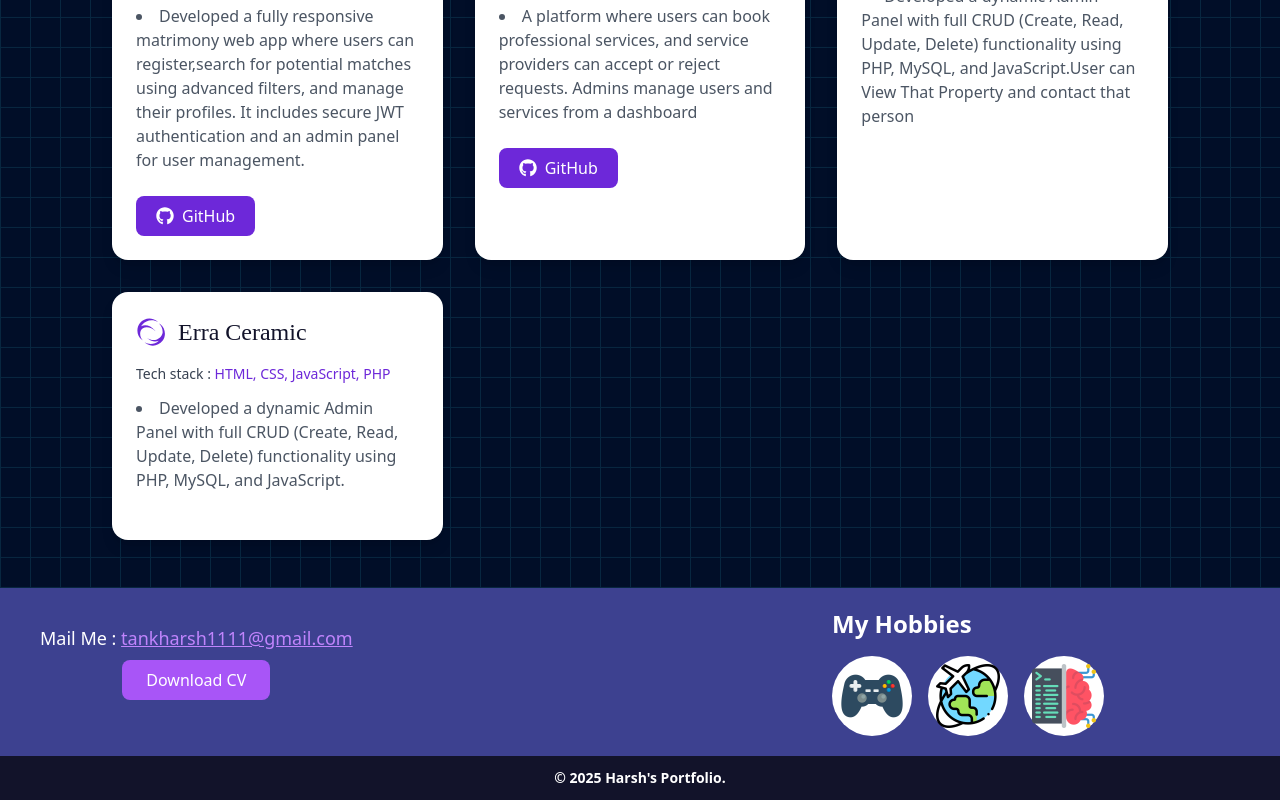
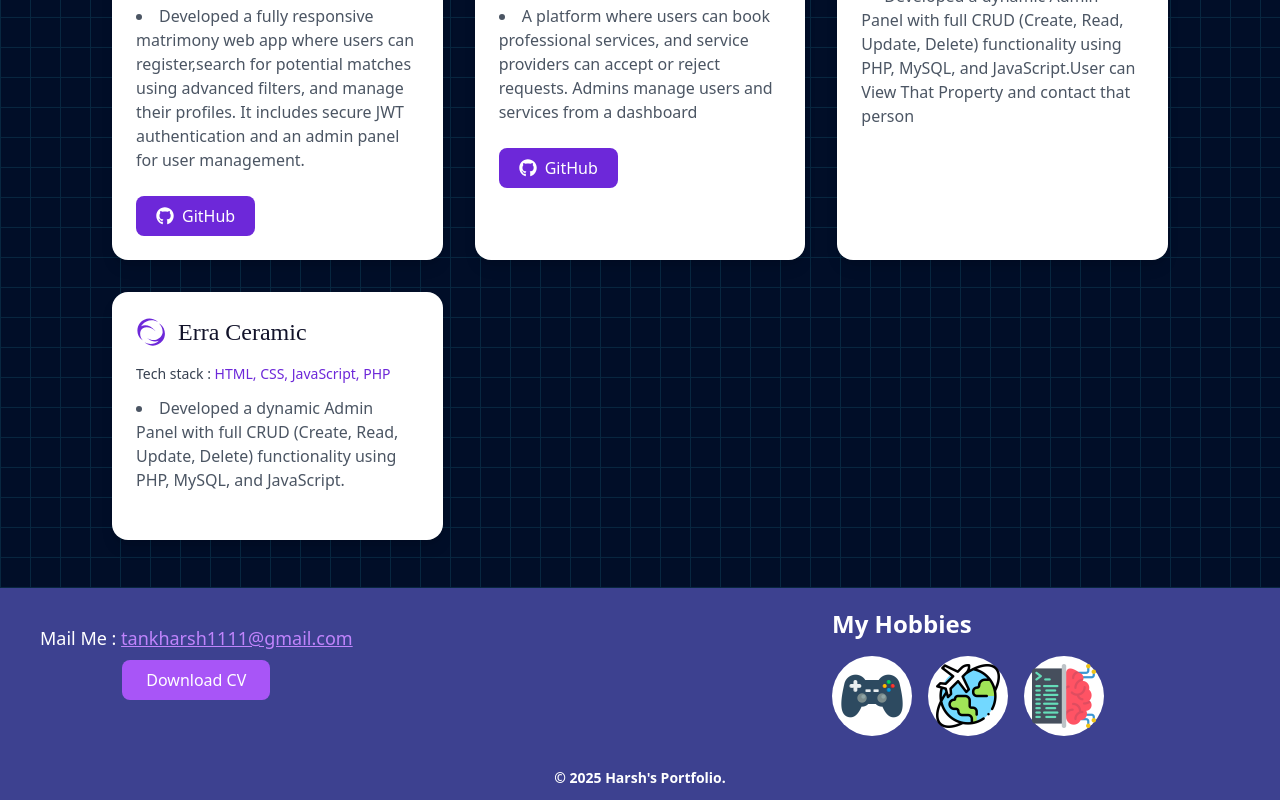
Before and after one commit to tankharsh/Harsh-Portfolio, a React app: page / in a window 1280 px wide. Shown: the part 2644-3444 px from the top of the page. Built offline with nearby package versions, Linux system fonts and the light colour scheme; no server answers; the HTML template or start-up script is replaced by a standard one; a web font is replaced by a local one.

Commit message:
UI Changes

```diff
--- a/src/components/Footer.jsx
+++ b/src/components/Footer.jsx
@@ -49,7 +49,7 @@ const Footer = () => {
                 </div>
             </div>
             <div>
-                <div className="container w-full text-center mt-5 font-bold bg-[#12132A] py-3 text-sm">
+                <div className="container w-full text-center mt-5 font-bold  py-3 text-sm">
                     © 2025 Harsh's Portfolio.
                 </div>
             </div>
```
